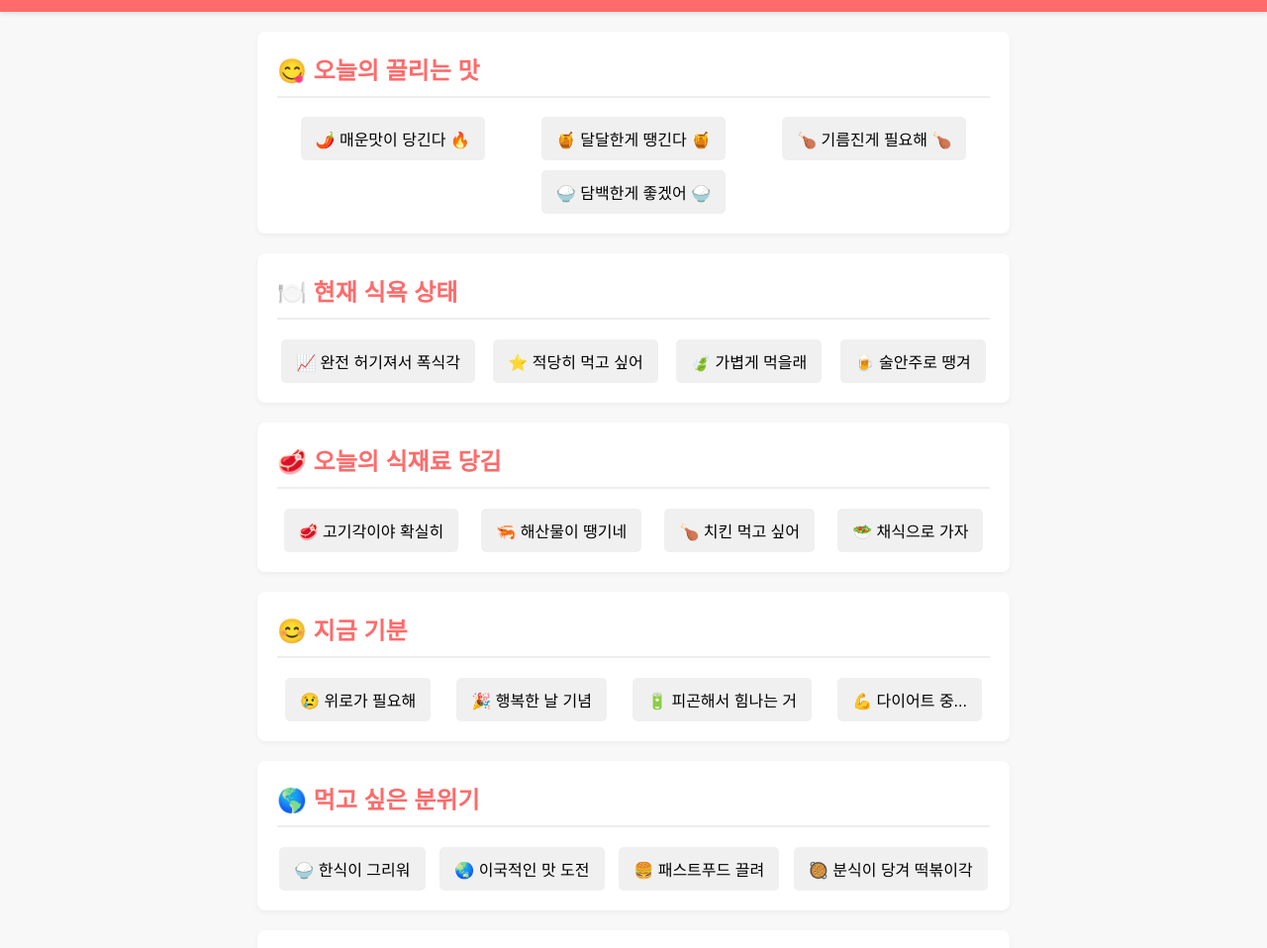
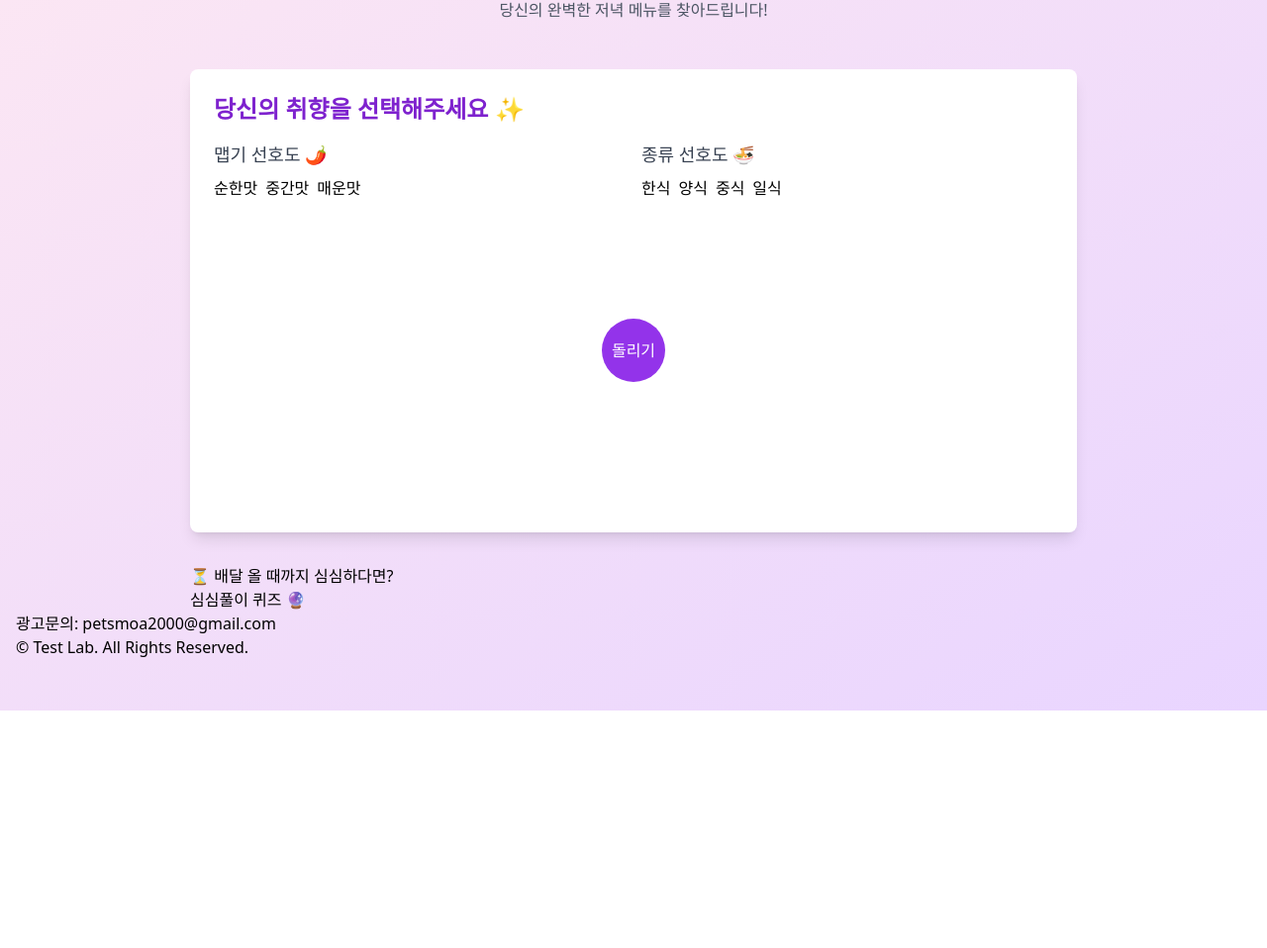
Before and after one commit to coffeemania68/menu-recommendation, a plain HTML site: page index.html in a window 1280 px wide. Shown: the part 82-1040 px from the top of the page at 99% size. After the commit the page ends 800 px from the top, so only its background shows below. Drawn offline with nearby package versions, Linux system fonts and the light colour scheme.

Commit message:
Update index.html

```diff
--- a/index.html
+++ b/index.html
@@ -3,131 +3,81 @@
 <head>
     <meta charset="UTF-8">
     <meta name="viewport" content="width=device-width, initial-scale=1.0">
-    <title>✨ 오늘 뭐 먹지? 맛잘알 가이드 ✨</title>
-    <link rel="stylesheet" href="css/style.css">
-    <link rel="icon" href="https://blog.kakaocdn.net/dn/dzWmzX/btsLNAaXJvJ/n2T2tzushSqMFCgqkjnEKK/img.webp" type="image/webp">
+    <title>오늘 뭐 먹지? | 맛있는 저녁 메뉴 추천</title>
+    <script src="https://cdn.tailwindcss.com"></script>
+    <link href="https://cdnjs.cloudflare.com/ajax/libs/font-awesome/6.0.0/css/all.min.css" rel="stylesheet">
+    <link href="styles.css" rel="stylesheet">
 </head>
-<body>
-    <header>
-        <h1><img src="https://blog.kakaocdn.net/dn/dzWmzX/btsLNAaXJvJ/n2T2tzushSqMFCgqkjnEKK/img.webp" alt="맛잘알 가이드 로고"> ✨ 오늘 뭐 먹지? ✨</h1>
+<body class="bg-gradient-to-br from-pink-100 to-purple-200 min-h-screen">
+    <div class="container mx-auto px-4 py-8">
+        <!-- 헤더 섹션 -->
+        <header class="text-center mb-12">
+            <h1 class="text-4xl font-bold text-purple-800 mb-2 animate-bounce">
+                오늘 뭐 먹지? 🍽️
+            </h1>
+            <p class="text-gray-600">당신의 완벽한 저녁 메뉴를 찾아드립니다!</p>
         </header>
 
-    <main>
-        <section id="taste-preference" class="preference-section">
-            <h2>😋 오늘의 끌리는 맛</h2>
-            <div class="options">
-                <button data-preference="매운맛">🌶️ 매운맛이 당긴다 🔥</button>
-                <button data-preference="달달">🍯 달달한게 땡긴다 🍯</button>
-                <button data-preference="기름">🍗 기름진게 필요해 🍗</button>
-                <button data-preference="담백">🍚 담백한게 좋겠어 🍚</button>
+        <!-- 메인 컨텐츠 -->
+        <main class="max-w-4xl mx-auto">
+            <!-- 선호도 선택 섹션 -->
+            <div class="bg-white rounded-lg shadow-lg p-6 mb-8">
+                <h2 class="text-2xl font-semibold text-purple-700 mb-4">당신의 취향을 선택해주세요 ✨</h2>
+
+                <!-- 취향 선택 버튼들 -->
+                <div class="grid grid-cols-1 md:grid-cols-2 gap-4 mb-6">
+                    <!-- 맵기 선호도 -->
+                    <div class="preference-section" id="spicy-preference">
+                        <h3 class="text-lg font-medium text-gray-700 mb-2">맵기 선호도 🌶️</h3>
+                        <div class="flex flex-wrap gap-2">
+                            <button class="preference-btn" data-preference="순한맛">순한맛</button>
+                            <button class="preference-btn" data-preference="중간맛">중간맛</button>
+                            <button class="preference-btn" data-preference="매운맛">매운맛</button>
                         </div>
-        </section>
+                    </div>
 
-        <section id="appetite-preference" class="preference-section">
-            <h2>🍽️ 현재 식욕 상태</h2>
-            <div class="options">
-                <button data-preference="폭식">📈 완전 허기져서 폭식각</button>
-                <button data-preference="적당히">⭐ 적당히 먹고 싶어</button>
-                <button data-preference="가볍게">🍃 가볍게 먹을래</button>
-                <button data-preference="술안주">🍺 술안주로 땡겨</button>
+                    <!-- 종류 선호도 -->
+                    <div class="preference-section" id="type-preference">
+                        <h3 class="text-lg font-medium text-gray-700 mb-2">종류 선호도 🍜</h3>
+                        <div class="flex flex-wrap gap-2">
+                            <button class="preference-btn" data-preference="한식">한식</button>
+                            <button class="preference-btn" data-preference="양식">양식</button>
+                            <button class="preference-btn" data-preference="중식">중식</button>
+                            <button class="preference-btn" data-preference="일식">일식</button>
                         </div>
-        </section>
+                    </div>
+                </div>
 
-        <section id="ingredient-preference" class="preference-section">
-            <h2>🥩 오늘의 식재료 당김</h2>
-            <div class="options">
-                <button data-preference="고기">🥩 고기각이야 확실히</button>
-                <button data-preference="해산물">🦐 해산물이 땡기네</button>
-                <button data-preference="치킨">🍗 치킨 먹고 싶어</button>
-                <button data-preference="채식">🥗 채식으로 가자</button>
+                <!-- 룰렛 섹션 -->
+                <div class="relative w-64 h-64 mx-auto mb-8" id="roulette-container">
+                    <canvas id="roulette" width="300" height="300" class="absolute top-0 left-0"></canvas>
+                    <button id="spin-button" class="absolute top-1/2 left-1/2 transform -translate-x-1/2 -translate-y-1/2
+                        bg-purple-600 text-white rounded-full w-16 h-16 flex items-center justify-center
+                        hover:bg-purple-700 transition-colors">
+                        돌리기
+                    </button>
                 </div>
-        </section>
 
-        <section id="mood-preference" class="preference-section">
-            <h2>😊 지금 기분</h2>
-            <div class="options">
-                <button data-preference="위로">😢 위로가 필요해</button>
-                <button data-preference="기념">🎉 행복한 날 기념</button>
-                <button data-preference="힘">🔋 피곤해서 힘나는 거</button>
-                <button data-preference="다이어트">💪 다이어트 중...</button>
+                <!-- 결과 표시 영역 -->
+                <div id="result" class="text-center hidden">
+                    <h3 class="text-2xl font-bold text-purple-800 mb-4">추천 메뉴</h3>
+                    <div id="menu-list" class="space-y-2">
+                        <!-- 여기에 결과가 동적으로 추가됩니다 -->
                     </div>
-        </section>
+                </div>
+            </div>
 
-        <section id="atmosphere-preference" class="preference-section">
-            <h2>🌎 먹고 싶은 분위기</h2>
-            <div class="options">
-                <button data-preference="한식">🍚 한식이 그리워</button>
-                <button data-preference="이국적">🌏 이국적인 맛 도전</button>
-                <button data-preference="패스트푸드">🍔 패스트푸드 끌려</button>
-                <button data-preference="분식">🥘 분식이 당겨 떡볶이각</button>
-            </div>
-        </section>
-
-        <section id="weather-preference" class="preference-section">
-            <h2>☀️ 지금 날씨에 어울리는</h2>
-            <div class="options">
-                <button data-preference="국물">🍜 따뜻한 국물이 필요해</button>
-                <button data-preference="시원">🧊 시원한게 땡기는 날씨</button>
-                <button data-preference="볶음밥">🥘 든든한 볶음밥 각</button>
-                <button data-preference="샐러드날씨">🥗 날씨가 좋아 샐러드</button>
-            </div>
-        </section>
-
-        <section id="companion-preference" class="preference-section">
-            <h2>🧑‍🤝‍🧑 같이 먹는 사람</h2>
-            <div class="options">
-                <button data-preference="혼밥">🧍 혼밥할 거임</button>
-                <button data-preference="친구">👥 친구들과 함께</button>
-                <button data-preference="가족">👨‍👩‍👧‍👦 가족식사</button>
-                <button data-preference="데이트">💑 데이트 음식</button>
-            </div>
-        </section>
-
-        <section id="budget-preference" class="preference-section">
-            <h2>💰 현재 지갑 사정</h2>
-            <div class="options">
-                <button data-preference="넉넉">💰 돈이 많아요</button>
-                <button data-preference="적당">💵 적당히 먹어요</button>
-                <button data-preference="절약">🪙 절약 모드</button>
-                <button data-preference="가성비">⭐ 가성비 최고</button>
-            </div>
-        </section>
-
-        <section id="health-preference" class="preference-section">
-            <h2>💪 건강 상태</h2>
-            <div class="options">
-                <button data-preference="건강식">🥬 건강식으로 가자</button>
-                <button data-preference="치팅데이">🍕 오늘은 치팅데이</button>
-                <button data-preference="단백질">💪 단백질 챙길래</button>
-                <button data-preference="소화">🤒 소화가 안좋아</button>
-            </div>
-        </section>
-
-        <section id="time-preference" class="preference-section">
-            <h2>⏰ 식사 타이밍</h2>
-            <div class="options">
-                <button data-preference="저녁">🌙 저녁 식사</button>
-                <button data-preference="야식">🌜 야식 먹을래</button>
-                <button data-preference="아점">🌞 아점 먹자</button>
-                <button data-preference="간식">🍪 간식 땡겨</button>
-            </div>
-        </section>
-
-        <section id="recommendation-result">
-            <h2>✨ 오늘 당신에게 딱 맞는 저녁 메뉴는... ✨</h2>
-            <div id="menu-list">
-                <p>당신의 취향을 알려주세요! 😋</p>
-            </div>
-        </section>
+        <!-- 푸터 -->
 
         <section id="killing-time">
             <h2>⏳ 배달 올 때까지 심심하다면?</h2>
-            <a href="https://coffeemania68.github.io/fortune-2025/" target="_blank" class="fun-button">오늘의 운세 보러 가기 🔮</a>
+            <a href="https://coffeemania68.github.io/fortune-2025/" target="_blank" class="fun-button">심심풀이 퀴즈 🔮</a>
         </section>
     </main>
 
     <footer>
-        <p>광고문의: petsmoa2000@gmail.com | © Test Lab. All Rights Reserved.</p>
+        <p>광고문의: petsmoa2000@gmail.com </p>
+        <p>© Test Lab. All Rights Reserved.</p>
     </footer>
 
     <script src="js/script.js"></script>
```
Lines whose indentation alone changed are shown as unchanged.
